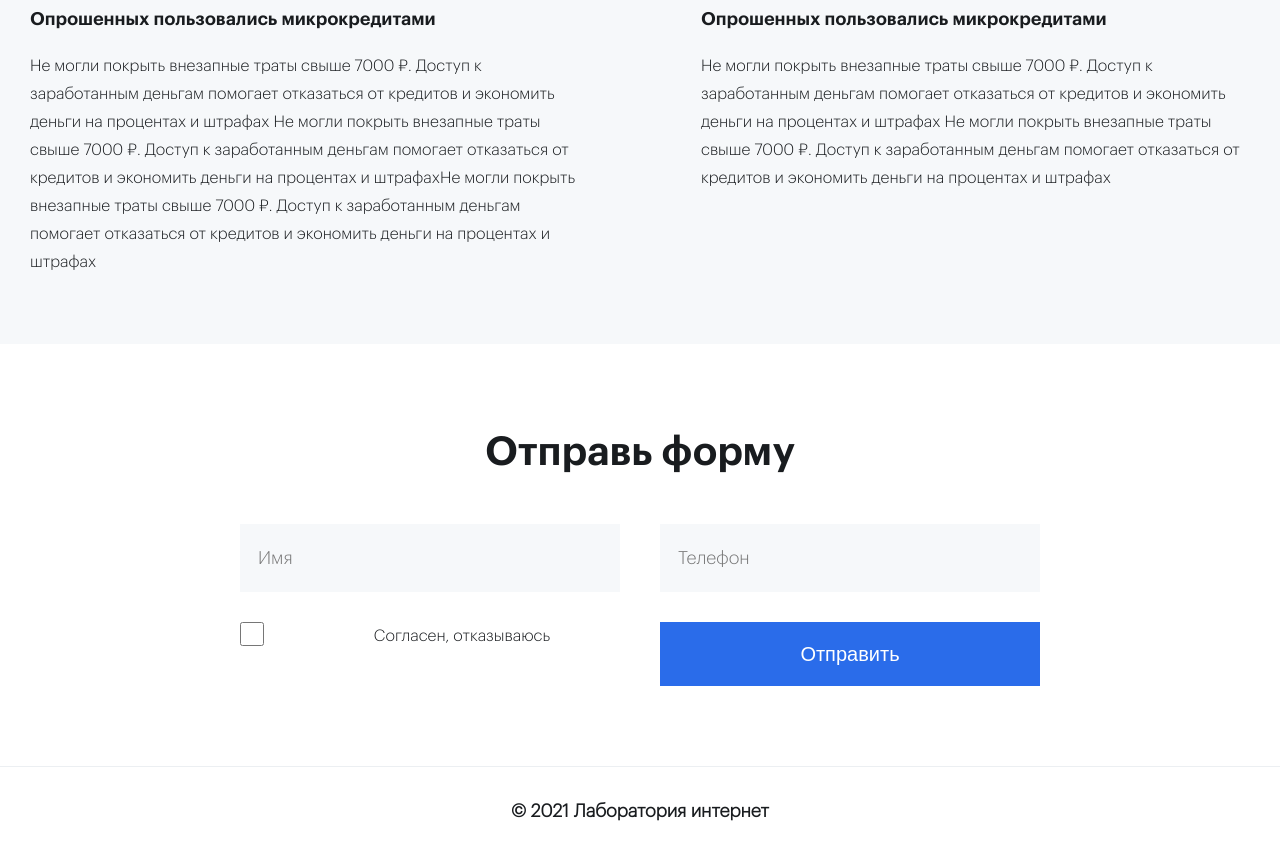
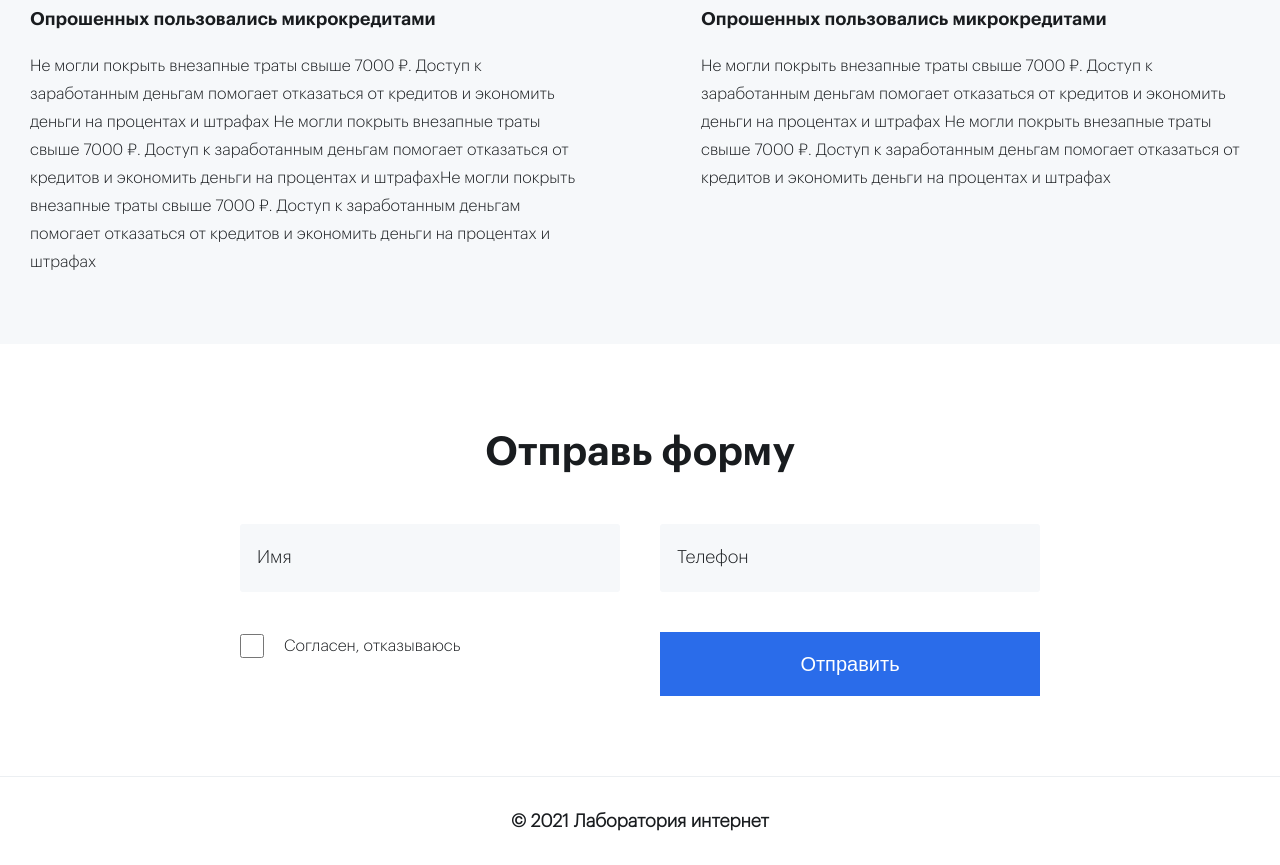
Before and after one commit to Illbeblack/test_task, a website built with webpack: page src/index.html in a window 1280 px wide. Shown: the part 3557-4422 px from the top of the page. Built offline with nearby package versions, Linux system fonts and the light colour scheme.

Commit message:
upd: update inputs in form

```diff
--- a/src/index.html
+++ b/src/index.html
@@ -539,22 +539,26 @@
       <section class="section section-form" id="section--4">
         <h2 class="form__title">Отправь форму</h2>
         <form id="myForm" class="form">
+          <div class="text-field text-field_floating">
             <input
-            class="input"
-            type="text"
+              class="text-field__input"
+              type="name"
               id="name"
-            name="name"
               placeholder="Имя"
-            required
             />
+            <label class="text-field__label" for="name">Имя</label>
+          </div>
+
+          <div class="text-field text-field_floating">
             <input
-            class="input"
+              class="text-field__input"
               type="tel"
               id="phone"
-            name="phone"
               placeholder="Телефон"
-            required
             />
+            <label class="text-field__label" for="phone">Телефон</label>
+          </div>
+          <div class="checkbox-container">
             <input
               class="checkbox"
               type="checkbox"
@@ -565,6 +569,7 @@
             <label class="checkbox__label" for="check1">
               Согласен, отказываюсь</label
             >
+          </div>
           <button class="form__btn" type="submit">Отправить</button>
         </form>
       </section>
--- a/src/styles.css
+++ b/src/styles.css
@@ -549,17 +549,114 @@ html {
   justify-content: space-between;
 }
 
-.input {
+.text-field {
+  margin-bottom: 1rem;
+}
+
+.text-field__label {
+  display: block;
+  margin-bottom: 0.25rem;
+}
+
+.text-field__input {
+  display: block;
+
   width: 38rem;
-
-  background-color: var(--color-extralight-gray);
-  border: 0.2rem solid var(--color-extralight-gray);
 
   padding: 1.6rem;
 
   font-family: 'GraphikLCG-light';
   font-size: 1.8rem;
   line-height: 3.2rem;
+
+  background-color: var(--color-extralight-gray);
+  border: 0.2rem solid var(--color-extralight-gray);
+  border-radius: 0.3rem;
+
+  transition: border-color 0.15s ease-in-out;
+  -webkit-appearance: none;
+  -moz-appearance: none;
+  appearance: none;
+}
+
+.text-field__input[type='search']::-webkit-search-decoration,
+.text-field__input[type='search']::-webkit-search-cancel-button,
+.text-field__input[type='search']::-webkit-search-results-button,
+.text-field__input[type='search']::-webkit-search-results-decoration {
+  -webkit-appearance: none;
+}
+
+.text-field__input::placeholder {
+  font-family: 'GraphikLCG-light';
+  font-size: 1.8rem;
+  line-height: 3.2rem;
+  opacity: 0.4;
+}
+
+.text-field__input:focus {
+  background-color: var(--color-white);
+  border-color: var(--color-mid-gray);
+}
+
+.text-field__input:disabled,
+.text-field__input[readonly] {
+  background-color: var(--color-white);
+  opacity: 1;
+}
+
+.text-field_floating {
+  position: relative;
+}
+
+.text-field_floating .text-field__input {
+  padding: 1.6rem;
+}
+
+.text-field_floating .text-field__label {
+  position: absolute;
+  top: 0;
+  left: 0;
+  height: 100%;
+  padding: 1.6rem;
+
+  font-family: 'GraphikLCG-light';
+  font-size: 1.8rem;
+  line-height: 3.2rem;
+
+  pointer-events: none;
+  border: 1px solid transparent;
+  transform-origin: 0 0;
+  transition: opacity 0.15s ease-in-out, transform 0.15s ease-in-out;
+}
+
+.text-field_floating .text-field__input::-moz-placeholder {
+  color: transparent;
+}
+
+.text-field_floating .text-field__input::placeholder {
+  color: transparent;
+}
+
+.text-field_floating .text-field__input:focus,
+.text-field_floating .text-field__input:not(:placeholder-shown) {
+  padding-top: 1.6rem;
+  padding-bottom: 1.6rem;
+  background-color: var(--color-white);
+  border-color: var(--color-mid-gray);
+}
+
+.text-field_floating .text-field__input:focus ~ .text-field__label,
+.text-field_floating
+  .text-field__input:not(:placeholder-shown)
+  ~ .text-field__label {
+  opacity: 0.65;
+  transform: scale(0.8) translateY(-1rem) translateX(0.6rem);
+}
+
+.checkbox-container {
+  display: flex;
+  align-items: center;
+  gap: 2rem;
 }
 
 .checkbox {
```
Also changed, not shown: dist/index.html, 4 other files. Lines whose indentation alone changed are shown as unchanged.
